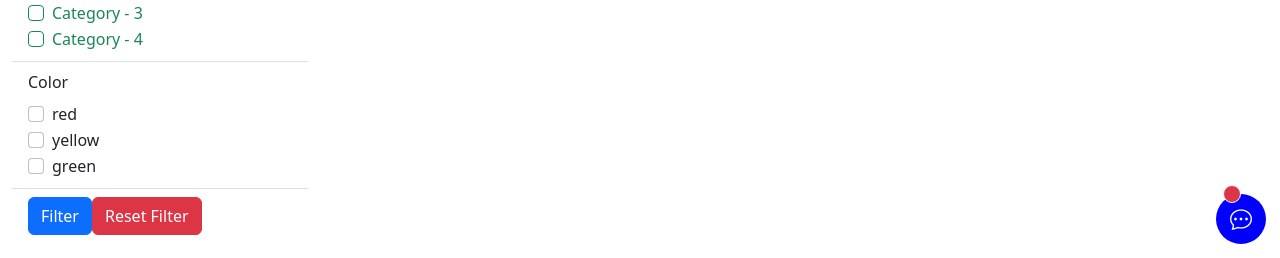
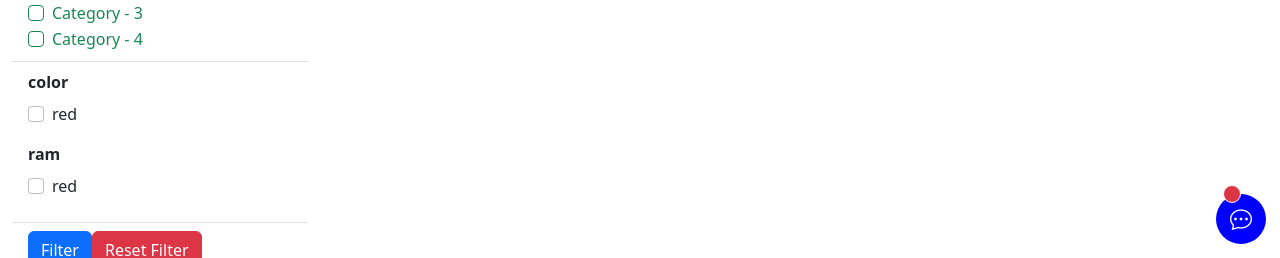
Before and after one commit to ShanchaiZ/MERN-ecommerce, a React (Create React App) app in the folder frontend/: page /product-list in a window 1280 px wide. Shown: the part 526-784 px from the top of the page. Built offline with nearby package versions, Linux system fonts and the light colour scheme.

Commit message:
updated the AttributesFilterComponent by creating an array of 2 objects (item and index) and mapping that over a form and label

```diff
--- a/frontend/src/components/filterQueryResultOptions/AttributesFilterComponent.js
+++ b/frontend/src/components/filterQueryResultOptions/AttributesFilterComponent.js
@@ -3,10 +3,13 @@ import { Form } from "react-bootstrap";
 const AttributesFilterComponent = () => {
     return (
         <>
-            <Form.Label>Color</Form.Label>
-            <Form.Check type="checkbox" id="default-checkbox" label="red" />
-            <Form.Check type="checkbox" id="default-checkbox" label="yellow" />
-            <Form.Check type="checkbox" id="default-checkbox" label="green" />
+            {[{ color: ["red", "blue", "green"] }, { ram: ["1 TB", "2 TB", "3 TB"] }].map((item, idx) => (
+                <div key={idx} className="mb-3">
+                    <Form.Label><b>{Object.keys(item)}</b></Form.Label>
+                    <Form.Check type="checkbox" id="default-checkbox" label="red" />
+                </div>
+            ))}
+
         </>
     );
 };
```
